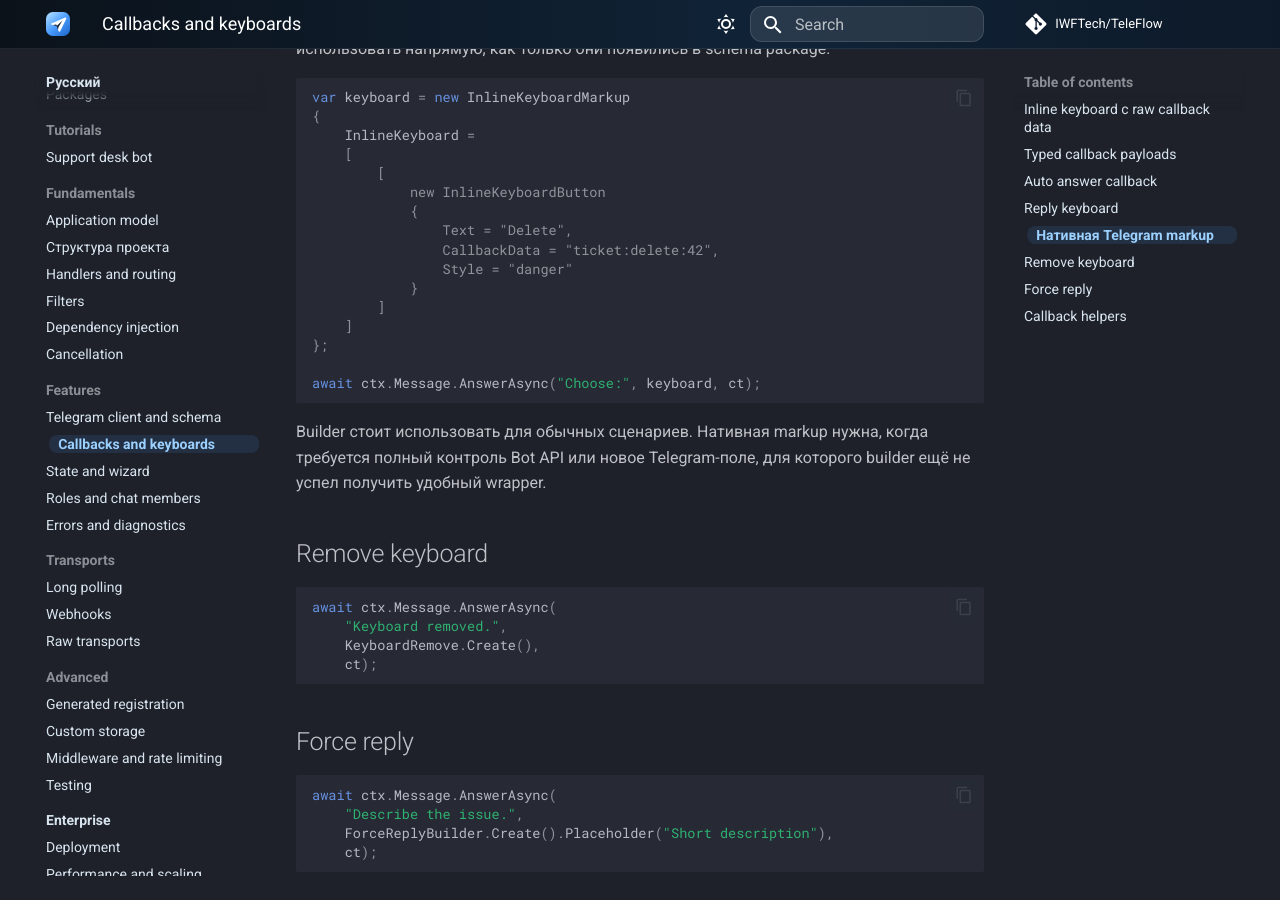
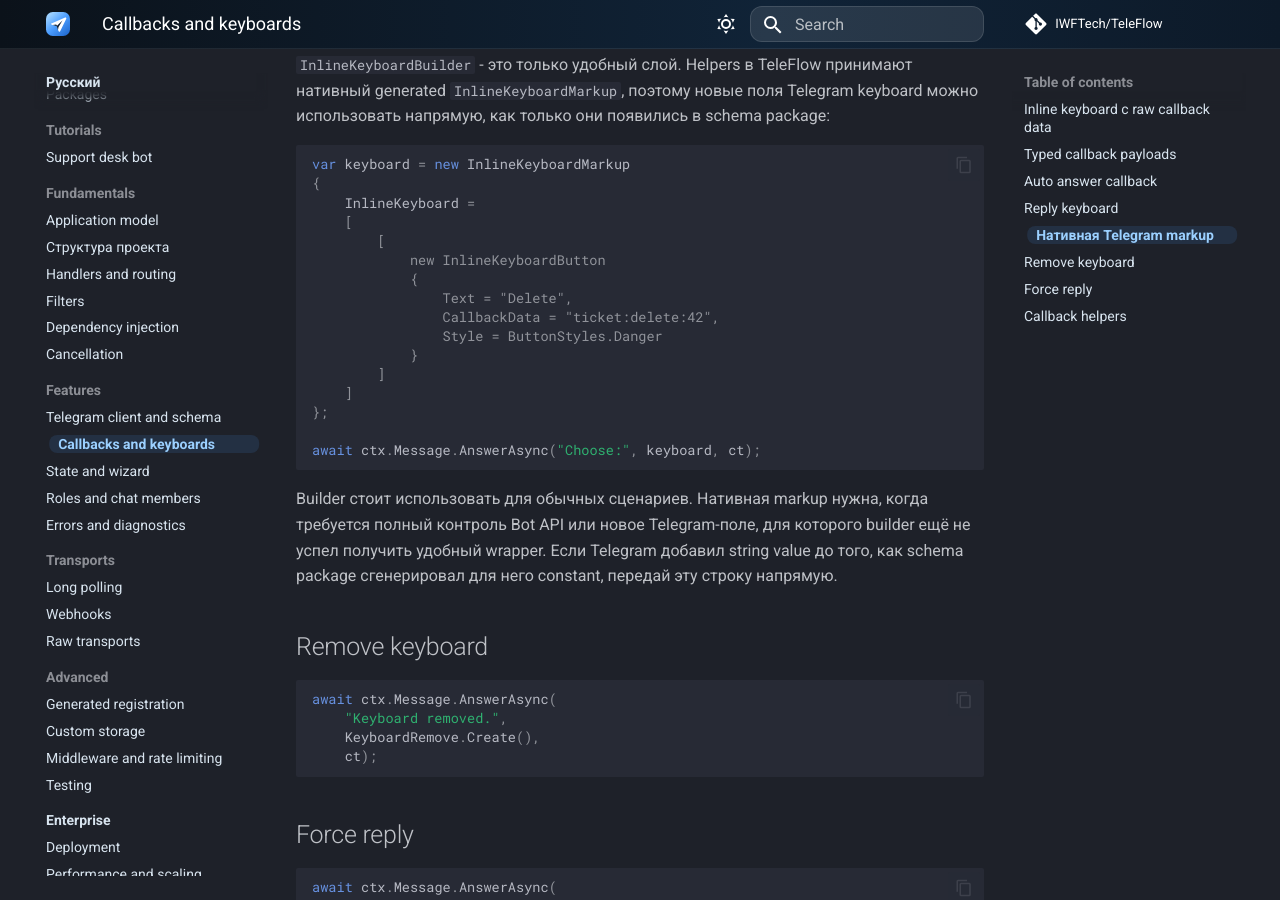
Before and after one commit to IWFTech/TeleFlow, an MkDocs documentation site: the page built from docs/ru/features/callbacks-and-keyboards.md, in a window 1280 px wide and 900 px high, scrolled down 3186 px. Built offline with MkDocs 1.6.1 and Material for MkDocs 9.7.7, drawn with Linux system fonts in a browser that asks for light colours; comment, search, counter and statistics services are not loaded; some of the changed text lies outside the part shown.

Commit message:
docs(schema): use generated keyboard style constants (#77)
## Summary
- replace raw keyboard style literals in docs and architecture tests
with generated Bot API constants
- keep `InlineKeyboardButtonOptions.Style` string-based for forward
compatibility with new Telegram values
- document the raw string escape hatch for values not generated yet

## Validation
- `dotnet test
tests\TeleFlow.ArchitectureTests\TeleFlow.ArchitectureTests.csproj
--filter
"FullyQualifiedName~KeyboardBuilderTests|FullyQualifiedName~TelegramSchemaTests"`
- `dotnet test
tests\TeleFlow.ArchitectureTests\TeleFlow.ArchitectureTests.csproj`
- `dotnet build TeleFlow.sln`
- `git diff --check`

Closes #74

````diff
--- a/docs/ru/features/callbacks-and-keyboards.md
+++ b/docs/ru/features/callbacks-and-keyboards.md
@@ -40,6 +40,9 @@ Typed payloads лучше, когда callback data несёт structured inform
 public sealed record TicketAction(long Id, string Action);
 ```
 
+Примеры button style ниже используют generated Bot API constants из
+`TeleFlow.Telegram.Schema.Constants`.
+
 Создание buttons:
 
 ```csharp
@@ -50,11 +53,11 @@ public Task Ticket(MessageContext ctx, long id, CancellationToken ct)
         .Button(
             "Take",
             new TicketAction(id, "take"),
-            new InlineKeyboardButtonOptions { Style = "primary" })
+            new InlineKeyboardButtonOptions { Style = ButtonStyles.Primary })
         .Button(
             "Resolve",
             new TicketAction(id, "resolve"),
-            new InlineKeyboardButtonOptions { Style = "success" })
+            new InlineKeyboardButtonOptions { Style = ButtonStyles.Success })
         .Build();
 
     return ctx.Message.AnswerAsync($"Ticket #{id}", keyboard, ct);
@@ -156,7 +159,7 @@ var keyboard = new InlineKeyboardMarkup
             {
                 Text = "Delete",
                 CallbackData = "ticket:delete:42",
-                Style = "danger"
+                Style = ButtonStyles.Danger
             }
         ]
     ]
@@ -167,7 +170,9 @@ await ctx.Message.AnswerAsync("Choose:", keyboard, ct);
 
 Builder стоит использовать для обычных сценариев. Нативная markup нужна, когда
 требуется полный контроль Bot API или новое Telegram-поле, для которого builder
-ещё не успел получить удобный wrapper.
+ещё не успел получить удобный wrapper. Если Telegram добавил string value до
+того, как schema package сгенерировал для него constant, передай эту строку
+напрямую.
 
 ## Remove keyboard
 
````
Also changed, not shown: docs/en/features/callbacks-and-keyboards.md (+8 -3 lines), docs/en/tutorials/support-desk.md (+3 -2 lines), docs/ru/tutorials/support-desk.md (+3 -2 lines), 1 other file.
